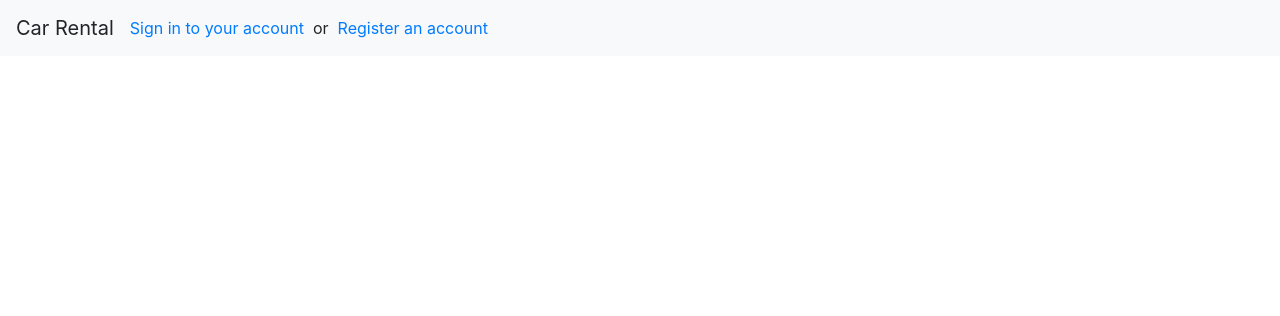
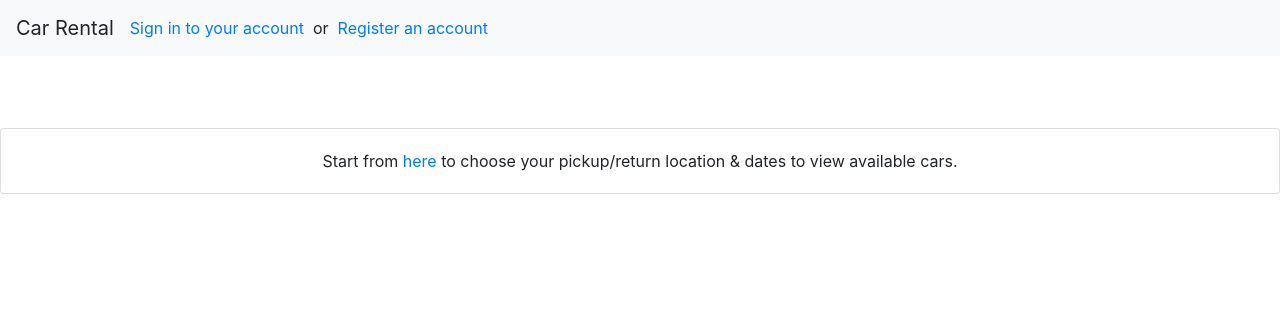
Before and after one commit to Edalia/CarRental-Design---Dev, a PHP site: page /car-list in a window 1280 px wide. Shown: the top 316 px of the page. Run offline with PHP 8.4, Linux system fonts and the light colour scheme; data that the repository does not hold is empty.

Commit message:
added booking, modified car-list, search.php

```diff
--- a/base/footer.php
+++ b/base/footer.php
@@ -13,5 +13,9 @@
 			integrity="sha384-ChfqqxuZUCnJSK3+MXmPNIyE6ZbWh2IMqE241rYiqJxyMiZ6OW/JmZQ5stwEULTy"
 			crossorigin="anonymous"
 		></script>
+		<script src='js/index.js'></script>
+		<?php
+			include "dep/booking.php";
+		?>
 	</body>
 </html>
--- a/car-list.php
+++ b/car-list.php
@@ -1,13 +1,27 @@
 
 <?php
 	include "base/header.php";
-	include "search.php";
+
+	/**
+	 * Prevents php error where pickup_location variable is missing/undefined.
+	 *
+	 * Page only renders when 'pickup_location' is set from bookings(index.php)
+	 *
+	*/
+	if(isset($_GET['pickup_location'])){
+
+		$sql = "SELECT * FROM `location` WHERE `location_id` = ".$_GET['pickup_location']."";
+		$location = $conn->query($sql)->fetch_all();
+
 ?>
 
 	<div class="container text-center" style="margin-top:65px;">
+		<h3 style="margin-bottom:10px;"><?php echo "Cars available to pick from ".$location[0][1];?></h3>
+
+		<?php include "search.php";?>
+
 		<div class="row">
 			<?php
-
 			//if no search has been made, output all cars available in DB
 			if(isset($_GET['search'])== null){
 
@@ -124,6 +138,17 @@
 	</div>
 
 <?php
+	}//endif
+	else{
+?>
+	<div class="card" style="margin-top: 10%; text-align: center;">
+		<div class="card-body">
+			Start from <a href="index.php">here</a> to choose your pickup/return location & dates to view available cars.
+		</div>
+	</div>
+<?php
+
+	}
 	include "base/footer.php";
 
 ?>
--- /dev/null
+++ b/checkout.php
@@ -0,0 +1,4 @@
+<?php
+
+
+?>
--- /dev/null
+++ b/dep/booking.php
@@ -0,0 +1,37 @@
+<?php
+   function book_car($p_loc, $p_date, $r_loc, $r_date){
+
+   }
+
+if(isset($_GET['book_car'])){
+    $pickup_location = $_GET['pickup_location'];
+    $pickup_date =  $_GET['pickup'];
+    $return_location = $_GET['return_location'];
+    $return_date = $_GET['return'];
+
+    //check if pickup and return locations are selected
+    if(!empty($pickup_location) && !empty($return_location)){
+
+        //check if selected date is correct
+        if(strtotime($pickup_date) && strtotime($return_date)){
+
+            book_car($pickup_location,$pickup_date,$return_location,$return_date);
+
+        }else{
+            echo  "<script>
+                    document.getElementById('message-div').innerHTML = 'Wrong pickup/return date selected';
+                    document.getElementById('message-div').className = 'alert alert-danger';
+                </script>";
+        }
+
+    }else{
+        echo  "<script>
+                    document.getElementById('message-div').innerHTML = 'Wrong pickup/return locations selected';
+                    document.getElementById('message-div').className = 'alert alert-danger';
+                </script>";
+    }
+
+
+
+}
+?>
--- /dev/null
+++ b/js/index.js
@@ -0,0 +1,16 @@
+/**
+ * toJSON - return date in 'yyy-mm-dd' after slicing first 10 characters
+ */
+let dateToday = new Date().toJSON().slice(0, 10);
+
+const current_date = document
+	.getElementById("pickup")
+	.setAttribute("min", dateToday);
+
+/***
+ * When pickup date is selected, use this date as earliest date for return
+ * Prevents user from selecting a return date earlier than date of pickup
+ */
+function date_duration(e) {
+	document.getElementById("return").setAttribute("min", e.target.value);
+}
--- a/search.php
+++ b/search.php
@@ -1,6 +1,6 @@
-<ul class="navbar-nav mr-auto">
-						<li class="nav-item">
-							<form class="form-inline my-2 my-lg-2" <?php echo "action='".htmlspecialchars($_SERVER["PHP_SELF"])."' method='GET'"?>>
+<div class="card" style="margin-top: 20px; text-align: center;">
+		<div class="card-body" style>
+			<form class="form-inline my-2 my-lg-2" action="car-list" method="GET">
 				<input
 					class="form-control mr-sm-2"
 					name="search_field"
@@ -10,5 +10,5 @@
 				/>
 				<input type="submit" class="btn btn-outline-success my-2 my-sm-0" name="search" value="Search"/>
 			</form>
-						</li>
-					</ul>
+		</div>
+</div>
```
Also changed, not shown: index.php (+6 -7 lines), js/car_search.js (deleted, +0 -12 lines), base/header.php (line endings or trailing spaces), js/deps.php (deleted). Lines whose indentation alone changed are shown as unchanged.
